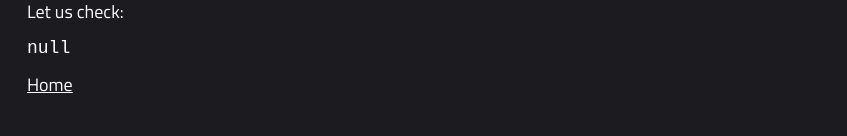
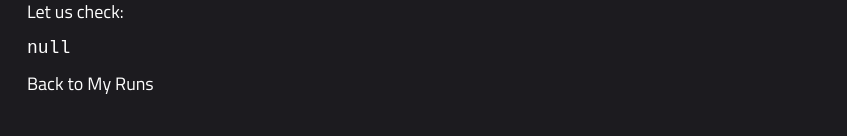
Before and after one commit to scarletstudio/runflex, a React (Vite) app in the folder frontend/: page /status in a window 1280 px wide. Shown: the part 164-300 px from the top of the page, without its empty margins (0-847 px from the left). Built offline with nearby package versions, Linux system fonts and the light colour scheme; no server answers.

Commit message:
Add leaderboard page placeholder.

```diff
--- a/frontend/src/App.jsx
+++ b/frontend/src/App.jsx
@@ -1,14 +1,25 @@
+import { library } from '@fortawesome/fontawesome-svg-core'
+import { faArrowLeft, faChevronRight } from '@fortawesome/free-solid-svg-icons'
 import { useEffect } from 'react';
-import { BrowserRouter, Routes, Route } from 'react-router-dom';
+import { BrowserRouter, Routes, Route } from 'react-router-dom'
+import AllRunsPage from './pages/AllRunsPage'
+import HomePage from './pages/HomePage'
 import Layout from './pages/Layout'
-import HomePage from './pages/HomePage'
-import AllRunsPage from './pages/AllRunsPage'
+import LeaderboardPage from './pages/LeaderboardPage'
 import RunPage from './pages/RunPage'
 import StatusPage from './pages/StatusPage'
 
+const registeredIcons = [
+  faArrowLeft,
+  faChevronRight,
+]
+
 function App() {
   useEffect(() => {
+    // Set dark theme in body CSS
     document.body.classList.add('ThemeDark')
+    // Register icons in library
+    library.add(registeredIcons)
   }, [])
   return (
     <div className="App">
@@ -20,6 +31,7 @@ function App() {
               <Route index element={<AllRunsPage />} />
               <Route path=":runId" element={<RunPage />} />
             </Route>
+            <Route path="leaderboard" element={<LeaderboardPage />} />
             <Route path="status" element={<StatusPage />} />
           </Route>
         </Routes>
--- a/frontend/src/common/Nav.jsx
+++ b/frontend/src/common/Nav.jsx
@@ -1,4 +1,4 @@
-import { Link } from 'react-router-dom';
+import { Link } from 'react-router-dom'
 import '../styles/Nav.css'
 
 export default function Nav() {
@@ -6,7 +6,7 @@ export default function Nav() {
     <div className="Nav">
       <Link to="/">RunFlex</Link>
       <Link to="/runs">My Runs</Link>
-      <Link to="/">Leaderboard</Link>
+      <Link to="/leaderboard">Leaderboard</Link>
       <Link to="/status">Status</Link>
     </div>
   )
--- a/frontend/src/common/RunMap.jsx
+++ b/frontend/src/common/RunMap.jsx
@@ -1,5 +1,5 @@
 import { MapContainer, TileLayer, Polyline, useMap } from 'react-leaflet'
-import 'leaflet/dist/leaflet.css';
+import 'leaflet/dist/leaflet.css'
 
 const ATTRIBUTION = `&copy; <a href="https://www.openstreetmap.org/copyright">OpenStreetMap</a> contributors`
 
--- a/frontend/src/pages/AllRunsPage.jsx
+++ b/frontend/src/pages/AllRunsPage.jsx
@@ -1,6 +1,5 @@
-import { FontAwesomeIcon } from "@fortawesome/react-fontawesome"
-import { faChevronRight as iconGo } from '@fortawesome/free-solid-svg-icons'
-import { Link } from "react-router-dom"
+import { FontAwesomeIcon } from '@fortawesome/react-fontawesome'
+import { Link } from 'react-router-dom'
 import { useBackendFetchJson, formatRunDateTime } from '../common/utils'
 import '../styles/AllRunsPage.css'
 
@@ -10,7 +9,7 @@ function RunItem({ data }) {
   const { id, location, start_time: startTime } = data
   return (
     <Link to={`/runs/${id}`} className="RunItem Content">
-        <FontAwesomeIcon icon={iconGo} className="IconGo" />
+        <FontAwesomeIcon icon="chevron-right" className="IconGo" />
         <span className="Title">{location}</span>
         <span className="Subtitle">{formatRunDateTime(startTime)}</span>
     </Link>
--- a/frontend/src/pages/HomePage.jsx
+++ b/frontend/src/pages/HomePage.jsx
@@ -1,4 +1,4 @@
-import { Link } from 'react-router-dom';
+import { Link } from 'react-router-dom'
 import '../styles/HomePage.css'
 
 export default function HomePage() {
--- a/frontend/src/pages/Layout.jsx
+++ b/frontend/src/pages/Layout.jsx
@@ -1,5 +1,5 @@
-import { Outlet } from "react-router-dom"
-import Nav from "../common/Nav"
+import { Outlet } from 'react-router-dom'
+import Nav from '../common/Nav'
 import '../styles/Layout.css'
 
 export default function Layout(props) {
--- /dev/null
+++ b/frontend/src/pages/LeaderboardPage.jsx
@@ -0,0 +1,15 @@
+import { FontAwesomeIcon } from '@fortawesome/react-fontawesome'
+import { Link } from 'react-router-dom'
+
+export default function LeaderboardPage() {
+  return (
+    <div className="LeaderboardPage Page Content">
+      <h1>Leaderboard</h1>
+      <p>Coming soon...</p>
+      <Link to="/runs" className="NoDecorate">
+        <FontAwesomeIcon icon="arrow-left" className="IconBefore" />
+        <span>Back to My Runs</span>
+      </Link>
+    </div>
+  )
+}
--- a/frontend/src/pages/RunPage.jsx
+++ b/frontend/src/pages/RunPage.jsx
@@ -1,4 +1,4 @@
-import { Link, useParams } from 'react-router-dom';
+import { Link, useParams } from 'react-router-dom'
 import { FontAwesomeIcon } from '@fortawesome/react-fontawesome'
 import { faArrowLeft as iconBack } from '@fortawesome/free-solid-svg-icons'
 import { useBackendFetchJson, formatRunDateTime } from '../common/utils'
--- a/frontend/src/pages/StatusPage.jsx
+++ b/frontend/src/pages/StatusPage.jsx
@@ -1,5 +1,6 @@
-import { Link } from 'react-router-dom';
-import { useBackendFetchJson } from '../common/utils';
+import { FontAwesomeIcon } from '@fortawesome/react-fontawesome'
+import { Link } from 'react-router-dom'
+import { useBackendFetchJson } from '../common/utils'
 
 export default function StatusPage() {
   const status = useBackendFetchJson({ route: '/status' })
@@ -10,9 +11,10 @@ export default function StatusPage() {
       <p>What is the status of the backend?</p>
       <p>Let us check:</p>
       <pre>{JSON.stringify(status, null, 2)}</pre>
-      <p>
-        <Link to="/">Home</Link>
-      </p>
+      <Link to="/runs" className="NoDecorate">
+        <FontAwesomeIcon icon="arrow-left" className="IconBefore" />
+        <span>Back to My Runs</span>
+      </Link>
     </div>
   )
 }
--- a/frontend/src/styles/theme.css
+++ b/frontend/src/styles/theme.css
@@ -29,7 +29,7 @@
 
 /* Dark Theme: Links */
 
-.LinkWithIcon:hover {
+a:hover {
   color: var(--color-main);
 }
 
```
